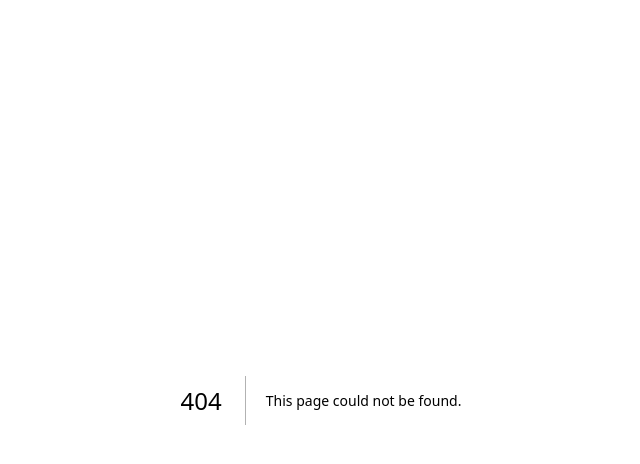
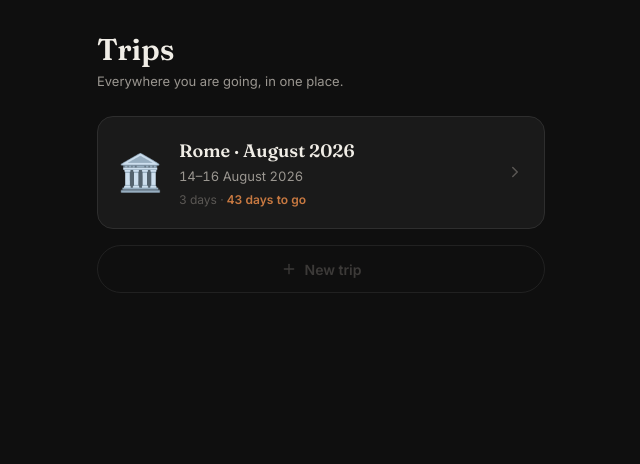
Before and after one commit to Tommostock/Atlas, a Next.js app: page /dashboard in a window 1280 px wide. Before the commit this address had no page. Shown: the top 464 px of the page, without its empty margins (319-959 px from the left). Built offline with nearby package versions, Linux system fonts and the light colour scheme.

Commit message:
add dashboard with sample trip card
Co-Authored-By: Claude Fable 5 <noreply@anthropic.com>

```diff
--- /dev/null
+++ b/app/dashboard/page.tsx
@@ -0,0 +1,113 @@
+"use client";
+
+// The dashboard — the "all my trips" screen.
+//
+// Phase 1 shows exactly one hardcoded trip (Rome). In Phase 2 this page
+// will list the user's real trips from Supabase, and the "New trip"
+// button will open the create-trip sheet.
+//
+// This is a client component because the "days to go" countdown depends
+// on TODAY's date — it must be worked out fresh on the user's phone, not
+// frozen at the moment the site was built.
+
+import Link from "next/link";
+import { Plus, ChevronRight } from "lucide-react";
+import { romeTrip, romeDays } from "@/lib/rome-sample-data";
+
+// Formats the trip dates as one friendly range, e.g. "14–16 August 2026".
+function formatDateRange(start: string, end: string): string {
+  const startDate = new Date(`${start}T12:00:00`);
+  const endDate = new Date(`${end}T12:00:00`);
+
+  const sameMonth =
+    startDate.getMonth() === endDate.getMonth() &&
+    startDate.getFullYear() === endDate.getFullYear();
+
+  const endPart = endDate.toLocaleDateString("en-GB", {
+    day: "numeric",
+    month: "long",
+    year: "numeric",
+  });
+
+  if (sameMonth) {
+    // "14–16 August 2026"
+    return `${startDate.getDate()}–${endPart}`;
+  }
+  // "30 August – 2 September 2026"
+  const startPart = startDate.toLocaleDateString("en-GB", {
+    day: "numeric",
+    month: "long",
+  });
+  return `${startPart} – ${endPart}`;
+}
+
+// Works out the trip's status relative to today: how many days until it
+// starts, "Ongoing" while we are away, or "Past" once it is over.
+function tripCountdown(start: string, end: string): string {
+  const now = new Date();
+  const today = new Date(now.getFullYear(), now.getMonth(), now.getDate());
+  const startDate = new Date(`${start}T00:00:00`);
+  const endDate = new Date(`${end}T23:59:59`);
+
+  if (today > endDate) return "Past";
+  if (today >= startDate) return "Ongoing";
+
+  const msPerDay = 1000 * 60 * 60 * 24;
+  const daysToGo = Math.ceil((startDate.getTime() - today.getTime()) / msPerDay);
+  return daysToGo === 1 ? "1 day to go" : `${daysToGo} days to go`;
+}
+
+export default function DashboardPage() {
+  const dayCount = romeDays.length;
+
+  return (
+    <div className="mx-auto min-h-dvh w-full max-w-[480px] px-4 pt-8 pb-12">
+      {/* Page heading. */}
+      <h1 className="font-display text-3xl font-semibold text-ink">Trips</h1>
+      <p className="mt-1 text-[13px] text-ink-soft">
+        Everywhere you are going, in one place.
+      </p>
+
+      {/* The Rome trip card — tapping it opens the full trip view. */}
+      <Link
+        href="/trip/rome"
+        className="mt-6 block rounded-2xl border border-border bg-surface p-5 transition-transform active:scale-[0.98]"
+      >
+        <div className="flex items-center gap-4">
+          {/* The user-chosen cover emoji (user content, not UI). */}
+          <span className="text-4xl" aria-hidden>
+            {romeTrip.cover_emoji}
+          </span>
+
+          <div className="min-w-0 flex-1">
+            <h2 className="truncate font-display text-lg font-semibold text-ink">
+              {romeTrip.name}
+            </h2>
+            <p className="mt-0.5 text-[13px] text-ink-soft tabular-nums">
+              {formatDateRange(romeTrip.start_date, romeTrip.end_date)}
+            </p>
+            <p className="mt-1.5 text-xs text-ink-faint tabular-nums">
+              {dayCount} days ·{" "}
+              <span className="font-semibold text-accent">
+                {tripCountdown(romeTrip.start_date, romeTrip.end_date)}
+              </span>
+            </p>
+          </div>
+
+          <ChevronRight size={18} className="shrink-0 text-ink-faint" aria-hidden />
+        </div>
+      </Link>
+
+      {/* "New trip" — switched off until Phase 2 brings real accounts. */}
+      <button
+        type="button"
+        disabled
+        title="Coming in the next update"
+        className="mt-4 flex h-12 w-full items-center justify-center gap-2 rounded-full border border-border text-[14px] font-semibold text-ink-faint opacity-60"
+      >
+        <Plus size={16} aria-hidden />
+        New trip
+      </button>
+    </div>
+  );
+}
```
